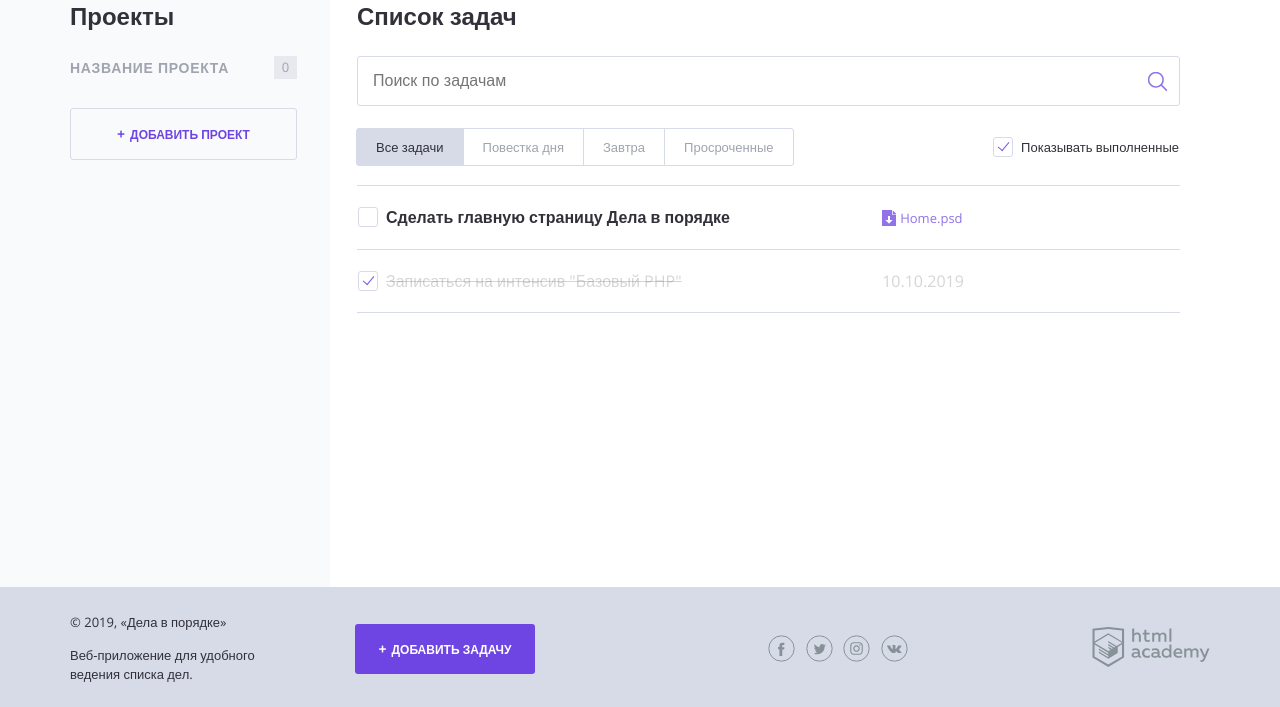
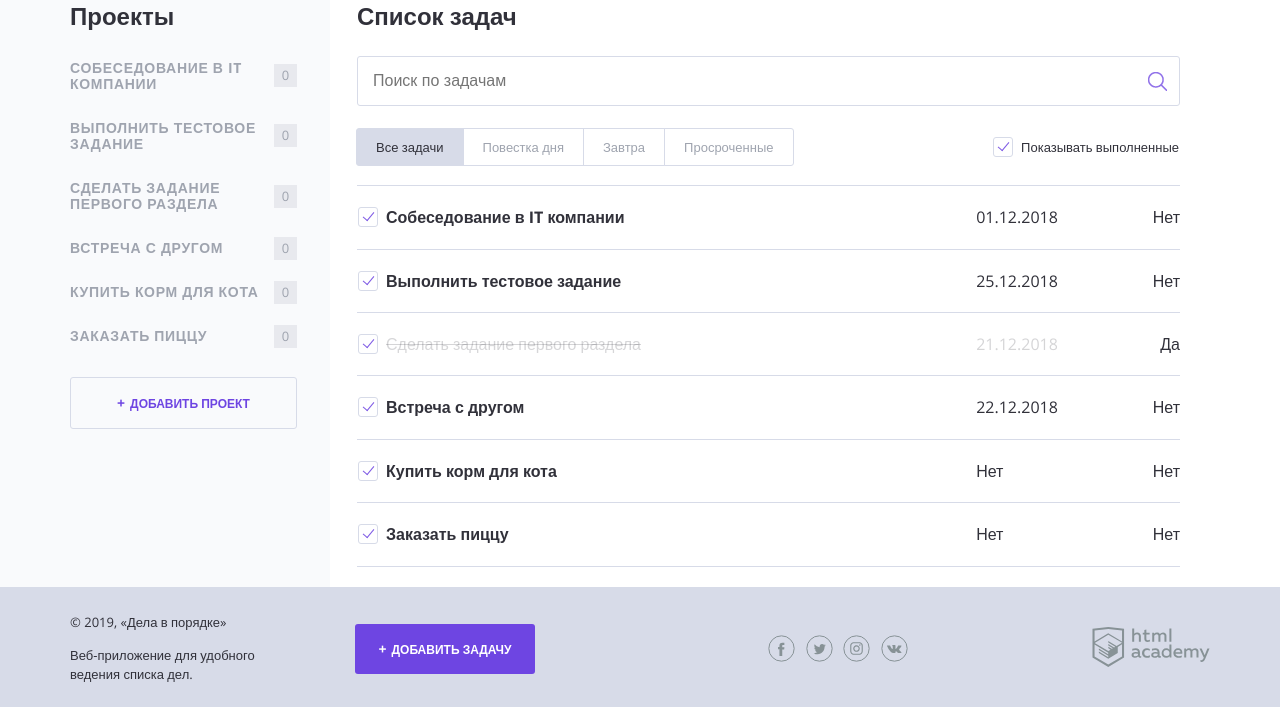
Before and after one commit to earniell/246435-doingsdone-9, a PHP site: page / in a window 1280 px wide. Shown: the part 93-800 px from the top of the page. Run offline with PHP 8.4, Linux system fonts and the light colour scheme.

Commit message:
добавил массив с задачами и поведение при ажатой галке на Показать выполненные

```diff
--- a/index.php
+++ b/index.php
@@ -1,6 +1,45 @@
 <?php
 // показывать или нет выполненные задачи
 $show_complete_tasks = rand(0, 1);
+$projects = ["Входящие", "Учеба", "Работа", "Домашние дела", "Авто"];
+$tasks = [
+    [
+        "name" => "Собеседование в IT компании",
+        "date" => "01.12.2018",
+        "category" => "Работа",
+        "status" => "Нет",
+    ],
+    [
+        "name" => "Выполнить тестовое задание",
+        "date" => "25.12.2018",
+        "category" => "Работа",
+        "status" => "Нет",
+    ],
+    [
+    "name" => "Сделать задание первого раздела",
+    "date" => "21.12.2018",
+    "category" => "Учеба",
+    "status" => "Да",
+    ],
+    [
+    "name" => "Встреча с другом",
+    "date" => "22.12.2018",
+    "category" => "Входящие",
+    "status" => "Нет",
+    ],
+    [
+    "name" => "Купить корм для кота",
+    "date" => "Нет",
+    "category" => "Домашние дела",
+    "status" => "Нет",
+    ],
+    [
+    "name" => "Заказать пиццу",
+    "date" => "Нет",
+    "category" => "Домашние дела",
+    "status" => "Нет",
+    ],
+];
 ?>
 <!DOCTYPE html>
 <html lang="ru">
@@ -34,10 +73,14 @@ $show_complete_tasks = rand(0, 1);
                 <h2 class="content__side-heading">Проекты</h2>
                 <nav class="main-navigation">
                     <ul class="main-navigation__list">
+                         <?php foreach ($tasks as $key => $val) { ?>
                         <li class="main-navigation__list-item">
-                            <a class="main-navigation__list-item-link" href="#">Название проекта</a>
+                            <a class="main-navigation__list-item-link" href="#">
+                              <?= $val["name"]; ?>
+                            </a>
                             <span class="main-navigation__list-item-count">0</span>
                         </li>
+                        <?php } ?>
                     </ul>
                 </nav>
                 <a class="button button--transparent button--plus content__side-button"
@@ -57,38 +100,24 @@ $show_complete_tasks = rand(0, 1);
                         <a href="/" class="tasks-switch__item">Просроченные</a>
                     </nav>
                     <label class="checkbox">
-                        <!--добавить сюда аттрибут "checked", если переменная $show_complete_tasks равна единице-->
                         <input class="checkbox__input visually-hidden show_completed"
                             <?= $show_complete_tasks == 1 ? 'checked' : '' ?> type="checkbox">
                         <span class="checkbox__text">Показывать выполненные</span>
                     </label>
                 </div>
                 <table class="tasks">
-                     <tr class="tasks__item task">
+                    <?php foreach ($tasks as $key => $val) { ?>
+                    <tr class="tasks__item task
+                    <?php if($val["status"] == "Да") { if ($show_complete_tasks == 0) { ?> hidden <?php }; ?> task--completed <?php };?>">
                         <td class="task__select">
                             <label class="checkbox task__checkbox">
-                                <input class="checkbox__input visually-hidden task__checkbox" type="checkbox" value="1">
-                                <span class="checkbox__text">Сделать главную страницу Дела в порядке</span>
+                                <input class="checkbox__input visually-hidden" type="checkbox" checked>
+                                <span class="checkbox__text"><?= $val["name"]; ?></span>
                             </label>
                         </td>
-                        <td class="task__file">
-                            <a class="download-link" href="#">Home.psd</a>
-                        </td>
-                        <td class="task__date"></td>
+                        <td class="task__date"><?= $val["date"]; ?></td>
+                        <td class="task__controls"><?= $val["status"]; ?></td>
                     </tr>
-                    <!--показывать следующий тег <tr/>, если переменная $show_complete_tasks равна единице-->
-                    <?php if ($show_complete_tasks == 1) { ?>
-                        <tr class="tasks__item task task--completed">
-                            <td class="task__select">
-                                <label class="checkbox task__checkbox">
-                                    <input class="checkbox__input visually-hidden" type="checkbox" checked>
-                                    <span class="checkbox__text">Записаться на интенсив "Базовый PHP"</span>
-                                </label>
-                            </td>
-                            <td class="task__date">10.10.2019</td>
-                            <td class="task__controls">
-                            </td>
-                        </tr>
                     <?php } ?>
                 </table>
             </main>
```
